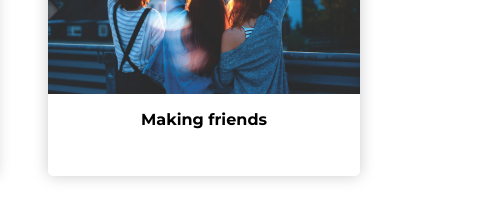
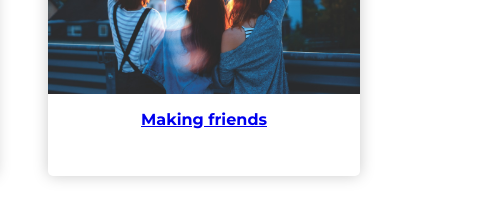
Before and after one commit to benpazdernik/learn-estonian, a plain HTML site: page index.html in a window 1280 px wide. Shown: the part 1025-1245 px from the top of the page, 800-1280 px from the left. Drawn offline with Linux system fonts and the light colour scheme.

Commit message:
Clickable link "estonians don't have friends"

```diff
--- a/index.html
+++ b/index.html
@@ -31,7 +31,11 @@
                 </div>
                 <div class="card">
                     <img src="images/friendship.jpg" alt="" class="card-image">
-                    <h4 class="card-title">Making friends</h4>
+                    <h4 class="card-title">
+                        <a href="https://www.reddit.com/r/Eesti/comments/7om5y0/how_do_i_start_to_make_friends_in_estonia/dsczdoq/?utm_content=permalink&utm_medium=front&utm_source=reddit&utm_name=Eesti">
+                        Making friends
+                        </a>
+                    </h4>
                 </div>
             </div>
         </div>
```
